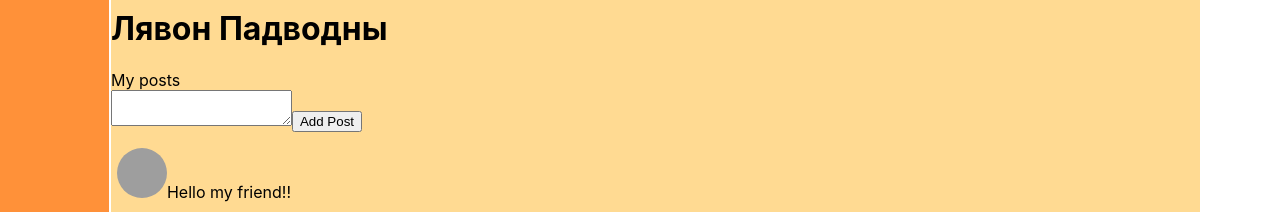
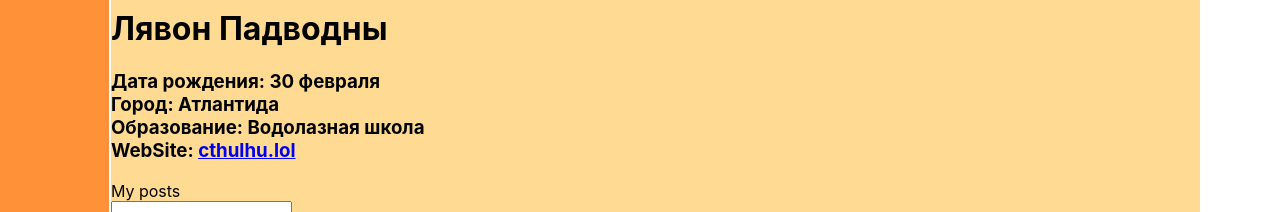
Before and after one commit to Ciahaka/Samurai_Way, a React (Create React App) app: page / in a window 1280 px wide. Shown: the part 458-670 px from the top of the page. Built offline with nearby package versions, Linux system fonts and the light colour scheme; grey boxes are pictures that could not be loaded.

Commit message:
change Description.tsx

```diff
--- a/src/Component/Profile/Description/Description.tsx
+++ b/src/Component/Profile/Description/Description.tsx
@@ -5,7 +5,14 @@ export const Description = () => {
   return (
     <div className={classes.content}>
       <h1> Лявон Падводны</h1>
-
+      <h3>
+        <div>Дата рождения: 30 февраля</div>
+       <div> Город: Атлантида</div>
+       <div>Образование: Водолазная школа</div>
+       <div>
+         WebSite: <a href={'https://ichthyander.lol'}> сthulhu.lol </a>
+       </div>
+      </h3>
 
     </div>
   )
```
